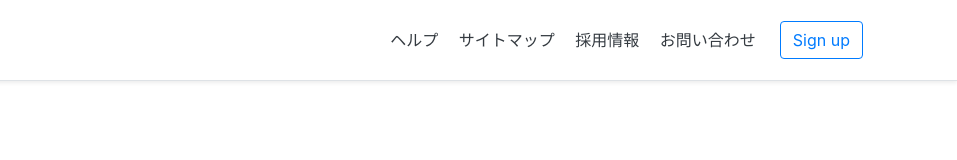
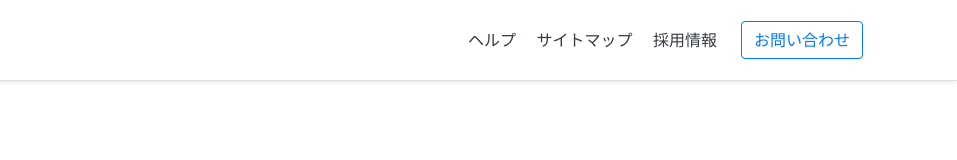
Before and after one commit to MayukoOkuhara/bootstrapProject, a website: page assets/index.html in a window 1280 px wide. Shown: the full height of the page, 323-1280 px from the left. Drawn offline with nearby package versions, Linux system fonts and the light colour scheme; files that its build step writes are made by us from their sources; files whose address does not match are found by name.

Commit message:
add header

```diff
--- a/assets/index.html
+++ b/assets/index.html
@@ -20,9 +20,8 @@
                 <a class="p-2 text-dark" href="#">ヘルプ</a>
                 <a class="p-2 text-dark" href="#">サイトマップ</a>
                 <a class="p-2 text-dark" href="#">採用情報</a>
-                <a class="p-2 text-dark" href="#recruit">お問い合わせ</a>
             </nav>
-        <a class="btn btn-outline-primary" href="#">Sign up</a>
+        <a class="btn btn-outline-primary" href="#recruit">お問い合わせ</a>
         </div>
     </div>
 </body>
```
Also changed, not shown: html/index.html (+1 -2 lines).
